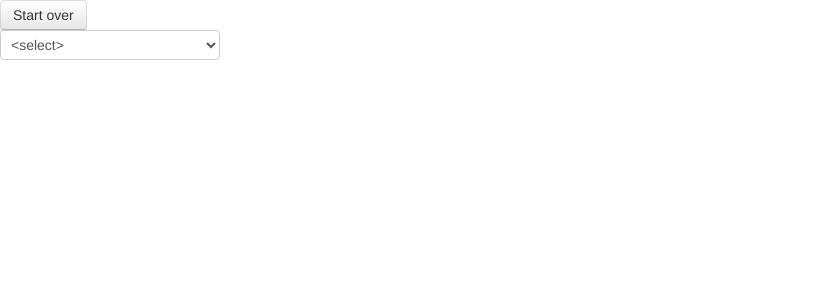
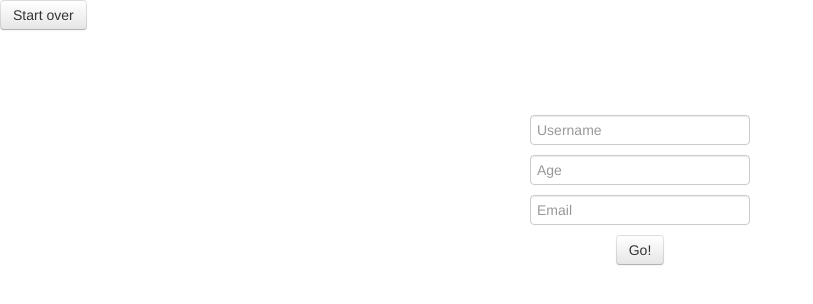
Before and after one commit to jlamere/iste340Project, a plain HTML site: page index.html in a window 1280 px wide. Shown: the whole page, without its empty margins (0-813 px from the left). Drawn offline with nearby package versions, Linux system fonts and the light colour scheme.

Commit message:
user info

```diff
--- a/index.html
+++ b/index.html
@@ -1,7 +1,21 @@
 <!DOCTYPE HTML>
 <HTML>
 <HEAD>
-<style></style>
+<style>
+	 #overlay {
+    position: absolute;
+    left: 0px;
+    top: 0px;
+    width:100%;
+    height:100%;
+    text-align:center;
+ }
+ #overlay div {
+     width:300px;
+     margin: 100px auto;
+     padding:15px;
+}
+</style>
 <meta name="viewport" content="width=device-width, initial-scale=1.0">
 <script src="http://ajax.googleapis.com/ajax/libs/jquery/1.8.2/jquery.min.js"></script>
 <link href="css/bootstrap.min.css" rel="stylesheet" media="screen">
@@ -45,11 +59,39 @@ function refresh(){
   while (elements[0]) elements[0].parentNode.removeChild(elements[0])
   apiCall();
 }
+function submit(){
+		var overlay = document.getElementById("overlay");
+		var name = document.getElementById("name").value;
+		var age = document.getElementById("age").value;
+		var email = document.getElementById("email").value;
+		if(email && name && age){
+			document.getElementsByTagName('body')[0].removeChild(overlay);
+			var frm = document.createTextNode("Hello " + name);
+			document.getElementsByTagName('body')[0].appendChild(frm);
+			apiCall();
+		}
+		else{
+			alert("Please fill in all fields!");
+		}
+	}
 </script>
 </HEAD>
-<body onload="apiCall()">
+
+<body>
+<div id="overlay">
+	<div class="input-group">
+	  <input type="text" class="form-control" placeholder="Username" id = "name">
+	  <input type="text" class="form-control" placeholder="Age" id = "age">
+		<input type="text" class="form-control" placeholder="Email" id = "email">
+		<br>
+	  <button class="btn btn-default" type="button" button onclick = "submit()">Go!</button>
+	</div>
+</div>
+<div id = "page2"
 <button type="button" class="btn btn-default btn-lg" button onclick = "refresh()">
   <span class="glyphicon glyphicon-repeat"></span> Start over
 </button>
+
+
 </body>
 </HTML>
```
